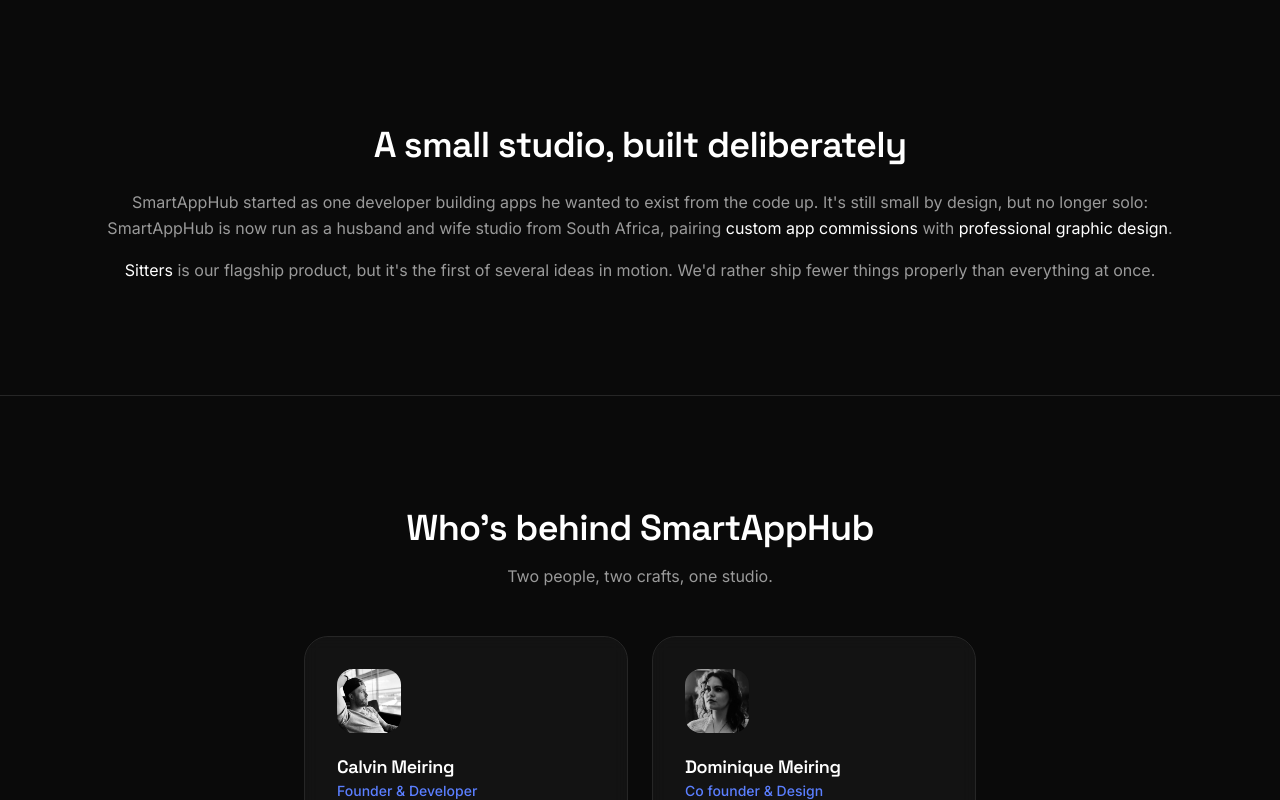
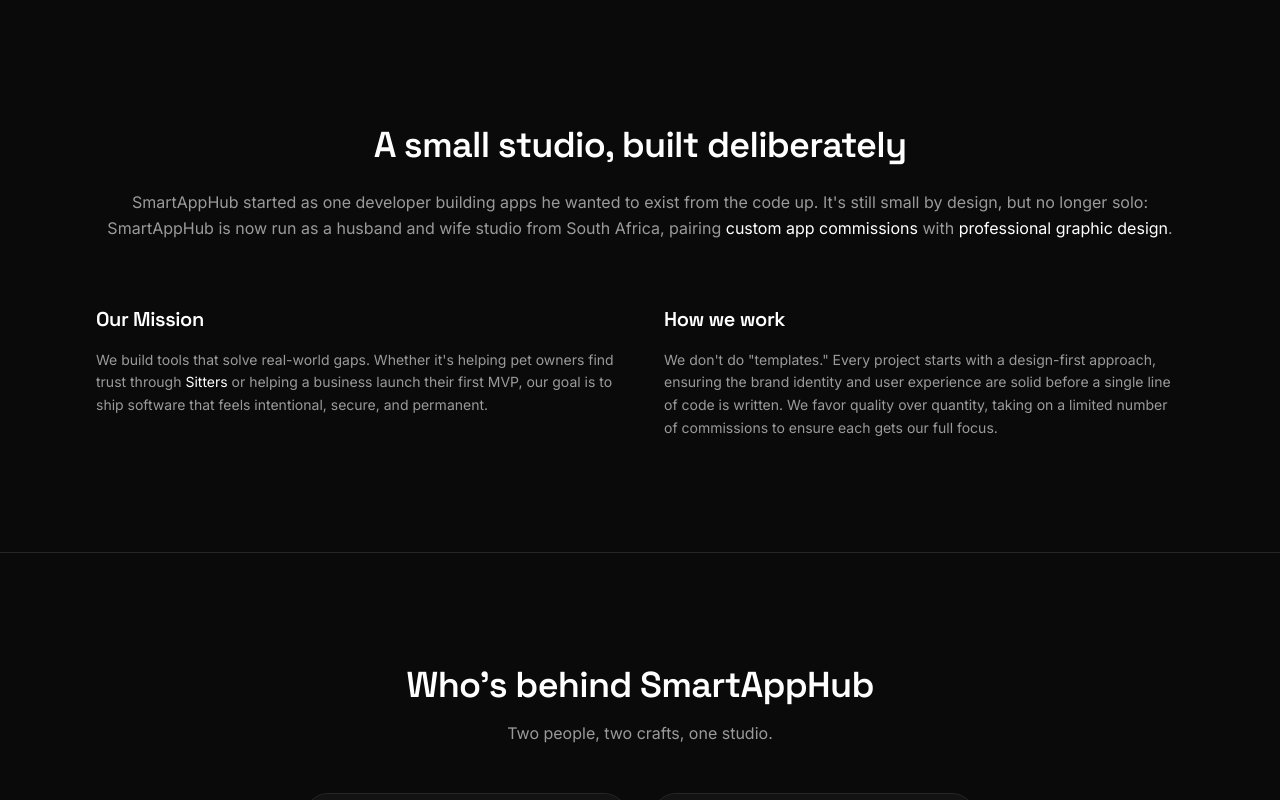
Before and after one commit to Calvinmeiring1/smartapphub-website, a React (Vite) app: page / in a window 1280 px wide. Shown: the part 720-1520 px from the top of the page. Built offline with nearby package versions, Linux system fonts and the light colour scheme; no server answers.

Commit message:
feat: add Mission and Workflow sections to homepage About component

```diff
--- a/src/components/About.tsx
+++ b/src/components/About.tsx
@@ -6,8 +6,9 @@
 export default function About() {
   return (
     <Section>
-      <Container className="max-w-3xl text-center">
+      <Container className="max-w-3xl">
         <Reveal margin="100px">
+          <div className="text-center">
             <h2 className="font-display text-3xl font-semibold text-white sm:text-4xl">
               A small studio, built deliberately
             </h2>
@@ -17,11 +18,22 @@
               longer solo: SmartAppHub is now run as a husband and wife studio
               from South Africa, pairing <Link to="/commission" className="text-white hover:text-[var(--color-accent)] transition-colors">custom app commissions</Link> with <Link to="/graphic-design" className="text-white hover:text-[var(--color-accent)] transition-colors">professional graphic design</Link>.
             </p>
-          <p className="mt-4 leading-relaxed text-[var(--color-text-muted)]">
-            <Link to="/sitters" className="text-white hover:text-[var(--color-accent)] transition-colors">Sitters</Link> is our flagship product, but it's the first of several
-            ideas in motion. We'd rather ship fewer things properly than
-            everything at once.
+          </div>
+
+          <div className="mt-16 grid gap-12 sm:grid-cols-2 text-left">
+            <div>
+              <h3 className="font-display text-xl font-semibold text-white">Our Mission</h3>
+              <p className="mt-4 text-sm leading-relaxed text-[var(--color-text-muted)]">
+                We build tools that solve real-world gaps. Whether it's helping pet owners find trust through <Link to="/sitters" className="text-white hover:text-[var(--color-accent)]">Sitters</Link> or helping a business launch their first MVP, our goal is to ship software that feels intentional, secure, and permanent.
               </p>
+            </div>
+            <div>
+              <h3 className="font-display text-xl font-semibold text-white">How we work</h3>
+              <p className="mt-4 text-sm leading-relaxed text-[var(--color-text-muted)]">
+                We don't do "templates." Every project starts with a design-first approach, ensuring the brand identity and user experience are solid before a single line of code is written. We favor quality over quantity, taking on a limited number of commissions to ensure each gets our full focus.
+              </p>
+            </div>
+          </div>
         </Reveal>
       </Container>
     </Section>
```
Lines whose indentation alone changed are shown as unchanged.
